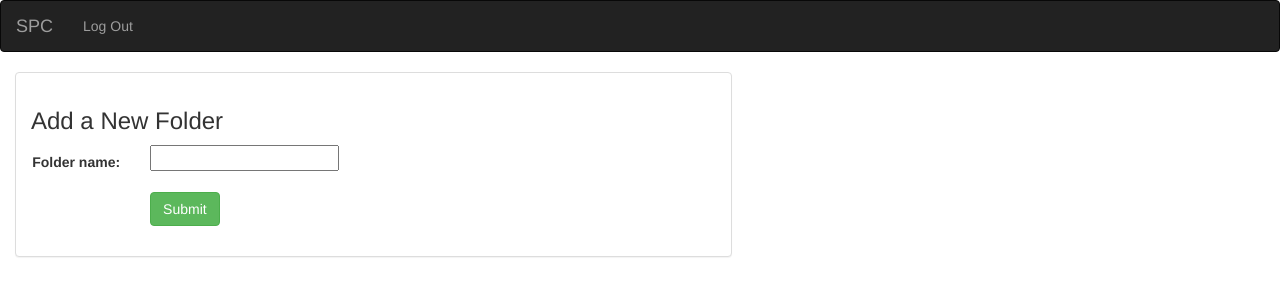
After one commit to singhAbhijeet/SPC, a Django app: page /file/add-folder/1/ in a window 1280 px wide. The commit adds this page. Shown: the top 300 px of the page. Run offline with Django 3.2, Linux system fonts and the light colour scheme; some libraries are stand-ins or nearby versions.

Commit message:
folder done

```diff
--- a/file/admin.py
+++ b/file/admin.py
@@ -1,5 +1,6 @@
 from django.contrib import admin
-from .models import File , FileField
+from .models import File , FileField , Folder
 # Register your models here.
 admin.site.register(File)
 admin.site.register(FileField)
+admin.site.register(Folder)
--- a/file/forms.py
+++ b/file/forms.py
@@ -1,7 +1,7 @@
 from django import forms
 from django.contrib.auth.models import User
 from db_file_storage.form_widgets import DBClearableFileInput
-from .models import File
+from .models import File , Folder
 
 
 class UploadFileForm(forms.ModelForm):
@@ -14,6 +14,13 @@ class UploadFileForm(forms.ModelForm):
 			'file': DBClearableFileInput
 		}
 
+class UploadFolderForm(forms.ModelForm):
+
+	class Meta:
+		model = Folder
+		fields = ['folder_name']
+
+
 
 class UserForm(forms.ModelForm):
     password = forms.CharField(widget=forms.PasswordInput)
--- a/file/models.py
+++ b/file/models.py
@@ -1,6 +1,7 @@
 from django.db import models
 from django.urls  import reverse
 from db_file_storage.model_utils import delete_file, delete_file_if_needed
+
 
 # Create your models here.
 
@@ -10,10 +11,17 @@ class FileField(models.Model):
     mimetype = models.CharField(max_length=50)
 
 
+class Folder(models.Model):
+	user =  models.ForeignKey('auth.User', on_delete=models.CASCADE,blank=True,null=True)
+	folder_name = models.CharField(max_length=250)
+	parent = models.ForeignKey('Folder', on_delete=models.CASCADE,blank=True,null=True)
+
+
 class File(models.Model):
 	user = models.ForeignKey('auth.User', on_delete=models.CASCADE,blank=True,null=True)
 	file_name = models.CharField(max_length=250)
 	org_file = models.FileField(upload_to='file.FileField/bytes/filename/mimetype', blank=True, null=True)
+	parent = models.ForeignKey('Folder', on_delete=models.CASCADE,blank=True,null=True)
 
 	#new file go to their detail view
 	def save(self, *args, **kwargs):
--- a/file/templates/file/base.html
+++ b/file/templates/file/base.html
@@ -22,12 +22,12 @@
 				<span class="icon-bar"></span>
 				<span class="icon-bar"></span>
 			</button>
-			<a class ="navbar-brand" href={%  url 'file:index' %}>SPC</a>
+			<a class ="navbar-brand" href={%  url 'file:index' 1 %}>SPC</a>
 		</div>
 
 	 <div class="collapse navbar-collapse" id="topNavBar">
             <ul class="nav navbar-nav">
-                <li class="{% block register_active %}{% endblock %}"><a href="{% url 'file:file-add' %}">ADD-FILES</a></li>
+
                 <li class="{% block login_active %}{% endblock %}"><a href={%  url 'file:logout_user' %}>Log Out</a></li>
             </ul>
         </div>
--- /dev/null
+++ b/file/templates/file/folder_form.html
@@ -0,0 +1,44 @@
+{% extends 'file/base.html' %}
+{% block title %}Add a New File{% endblock %}
+{% block files_active %}active{% endblock %}
+
+{% block body %}
+<div class="container-fluid">
+
+    <div class="row">
+
+        <div class="col-sm-12 col-md-7">
+            <div class="panel panel-default">
+                <div class="panel-body">
+                    <h3>Add a New Folder</h3>
+
+                    {% if error_message %}
+                        <p><strong>{{ error_message }}</strong></p>
+                    {% endif %}
+                    <form class="form-horizontal" role="form" action="" method="post" enctype="multipart/form-data">
+                        {% csrf_token %}
+                        {% for field in form %}
+                        <div class="form-group">
+                            <div class="col-sm-offset-2 col-sm-10">
+                                <span class="text-danger small">{{ field.errors }}</span>
+                            </div>
+                            <label class="control-label col-sm-2" >{{ field.label_tag }}</label>
+                            <div class="col-sm-10">{{ field }}</div>
+                        </div>
+                        {% endfor %}
+                        <div class="form-group">
+                            <div class="col-sm-offset-2 col-sm-10">
+                                <button type="submit" class="btn btn-success">Submit</button>
+                            </div>
+                        </div>
+                    </form>
+                </div>
+            </div>
+        </div>
+
+
+
+    </div>
+
+</div>
+{% endblock %}
--- a/file/urls.py
+++ b/file/urls.py
@@ -9,13 +9,15 @@ urlpatterns = [
 	# /music/
 
 
-	url(r'^home/$',views.IndexView.as_view(), name='index'),
+	url(r'^home/(?P<pk>[0-9]+)/$',views.indexview, name='index'),
 	# /music/(some id)
 	# the int is saved as single int in album_id
-	url(r'^(?P<pk>[0-9]+)/$' , views.DetailView.as_view(), name='detail'),
+	# url(r'^(?P<pk>[0-9]+)/$' , views.DetailView.as_view(), name='detail'),
     #
 	# #for create view
-	  url(r'add/$', views.upload_file , name='file-add'),
+	url(r'add/(?P<pk>[0-9]+)/$', views.upload_file , name='file-add'),
+
+	url(r'add-folder/(?P<pk>[0-9]+)/$', views.upload_folder , name='folder-add'),
 	# #file/add/2/
 	# url(r'update/(?P<pk>[0-9]+)/$', views.FileUpdate.as_view(), name='file-update'),
     #
--- a/file/views.py
+++ b/file/views.py
@@ -1,46 +1,62 @@
 from django.shortcuts import render
 from django.views import generic
 from django.views.generic.edit import  CreateView,UpdateView,DeleteView
-from .models import File
+from .models import File, Folder
 from django.urls import reverse_lazy
 from django.shortcuts import render , redirect
 from django.contrib.auth import authenticate , login, logout
 from django.views import generic
 from django.views.generic import View
-from .forms  import UserForm , UploadFileForm
+from .forms  import UserForm , UploadFileForm, UploadFolderForm
 from django.contrib.auth.decorators  import login_required
 from django.utils.decorators import method_decorator
 from django.views.generic import TemplateView
 
 # Create your views here.
 # @method_decorator(login_required,name='get_queryset')
-class IndexView(generic.ListView):
-	template_name = 'file/index.html'
-	context_object_name =  'all_files'
-	def get_queryset(self):
-		return File.objects.all()
+def indexview(request , pk):
+    PAK = pk
+    curr = Folder.objects.filter(pk = pk)
+    all_files = File.objects.filter(parent = curr[0], user = request.user)
+    all_folders = Folder.objects.filter(parent = curr[0], user = request.user)
+    print(all_folders)
+    return render(request, 'file/index.html', {'all_folders':all_folders,'all_files':all_files  ,'PAK':PAK})
 
-class DetailView(generic.DetailView):
-	#deMANDS pk
-	model = File
-	template_name = 'file/detail.html'
+# class DetailView(generic.DetailView):
+# 	#deMANDS pk
+# 	model = File
+# 	template_name = 'file/detail.html'
 
 
 # class FileCreate(CreateView):
 # 	model = File #for what this view is for
 # 	fields = ['user', 'file_name', 'org_file']
 
-def upload_file(request):
+def upload_file(request, pk):
     if request.method == 'POST':
         form = UploadFileForm(request.POST, request.FILES)
         if form.is_valid():
             a = form.save(commit=False)
             a.user = request.user#parentfolder baaki
+            a.parent = Folder.objects.filter(pk = pk)[0]
             a.save()
-            return redirect('file:index')
+            return redirect('file:index', pk)
     else:
         form = UploadFileForm()
     return render(request, 'file/file_form.html', {'form': form})
+
+def upload_folder(request, pk):
+    if request.method == 'POST':
+        form = UploadFolderForm(request.POST, request.FILES)
+        if form.is_valid():
+            a = form.save(commit=False)
+            a.user = request.user#parentfolder baaki
+            a.parent = Folder.objects.filter(pk = pk)[0]
+            a.save()
+            return redirect('file:index', pk)
+    else:
+        form = UploadFolderForm()
+    return render(request, 'file/folder_form.html', {'form': form})
 
 # class FileUpdate(UpdateView):
 # 	model = File #for what this view is for
@@ -48,7 +64,7 @@ def upload_file(request):
 
 class FileDelete(DeleteView):
 	model = File #for what this view is for
-	success_url = reverse_lazy('file:index')
+	success_url = reverse_lazy('file:index',1)
 
 
 class UserFormView(View):
@@ -94,8 +110,9 @@ def login_user(request):
         if user is not None:
             if user.is_active:
                 login(request, user)
-                files = File.objects.filter(user=request.user)
-                return render(request, 'file/index.html', {'all_files': files})
+
+                # files = File.objects.filter(user=request.user)
+                return redirect('file:index', 1)
             else:
                 return render(request, 'file/login.html', {'error_message': 'Your account has been disabled'})
         else:
```
Also changed, not shown: file/templates/file/index.html (+50 -10 lines), file/migrations/0003_auto_20181121_1949.py (added), 1 other file.
